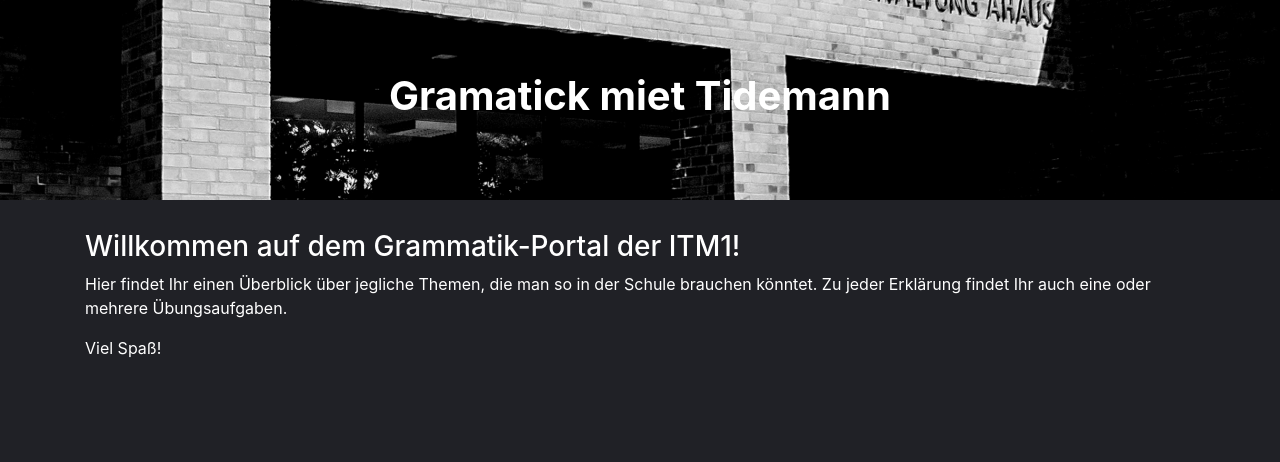
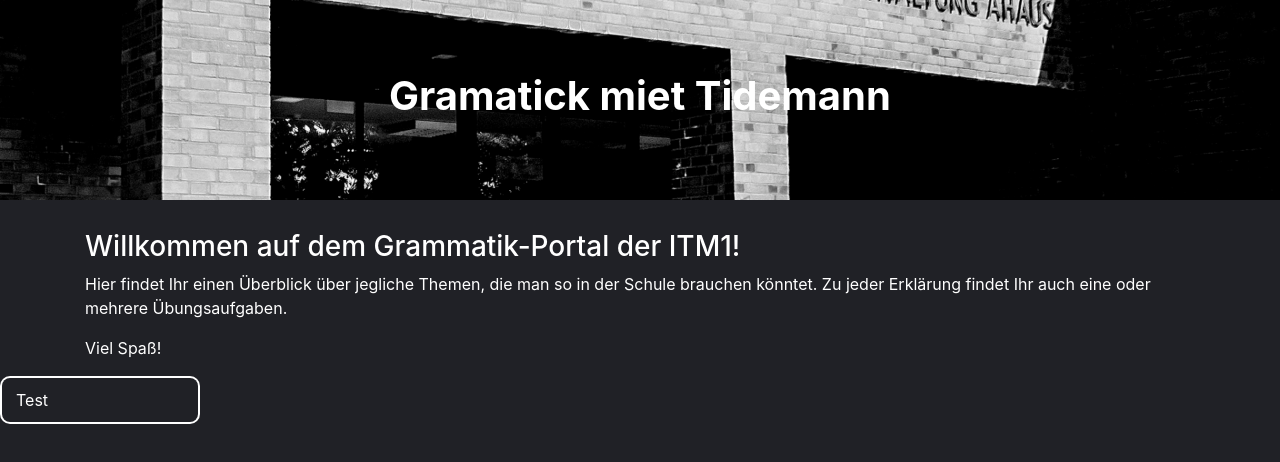
Before and after one commit to relativvv/GrammatickMietTiedemann, a React (Create React App) app in the folder frontend/: page / in a window 1280 px wide. Shown: the top 462 px of the page. Built offline with nearby package versions, Linux system fonts and the light colour scheme; a small style sheet from the web is missing.

Commit message:
styled input field

```diff
--- a/frontend/src/app.scss
+++ b/frontend/src/app.scss
@@ -1,5 +1,7 @@
 $background-color: #202126;
 $white: #fff;
+$turquoise: #0BB8A1;
+$green: #04B545;
 
 body {
     background-color: $background-color;
@@ -35,3 +37,51 @@ body {
         background-clip: padding-box, border-box;
     }
 }
+
+.input-wrapper {
+    position: relative;
+    height: 48px;
+    border-radius: 10px;
+
+    input {
+        background: transparent;
+        outline: none;
+        border: 2px solid transparent;
+        border-radius: 10px;
+        font-size: 16px;
+        height: 100%;
+        width: 200px;
+        color: $white;
+        padding: 10px 16px;
+        background-image: linear-gradient($background-color, $background-color),
+        linear-gradient(to left, $white, $white);
+        background-origin: border-box;
+        background-clip: padding-box, border-box;
+
+        &:focus,
+        &:not(:placeholder-shown) {
+            padding: 16px 16px 7px;
+            background-image: linear-gradient($background-color, $background-color), linear-gradient(135deg, $turquoise, $green);
+
+            & ~ label {
+                transform: scale(.625);
+                margin-top: 2px;
+            }
+        }
+    }
+
+    label {
+        $margin: 6.5px;
+        position: absolute;
+        color: $white;
+        pointer-events: none;
+        top: 0;
+        left: 16px;
+        margin-top: $margin;
+        height: calc(100% - #{$margin} * 2);
+        display: flex;
+        align-items: center;
+        transform-origin: top left;
+        transition: all 600ms ease;
+    }
+}
--- a/frontend/src/app.tsx
+++ b/frontend/src/app.tsx
@@ -12,6 +12,11 @@ const app: FC<Record<string, never>> = () => {
             <Container className='container'>
                 <Description />
             </Container>
+
+            <div className="input-wrapper">
+                <input type="text" id="test" placeholder=" " />
+                <label htmlFor="test">Test</label>
+            </div>
         </>
     )
 };
```
